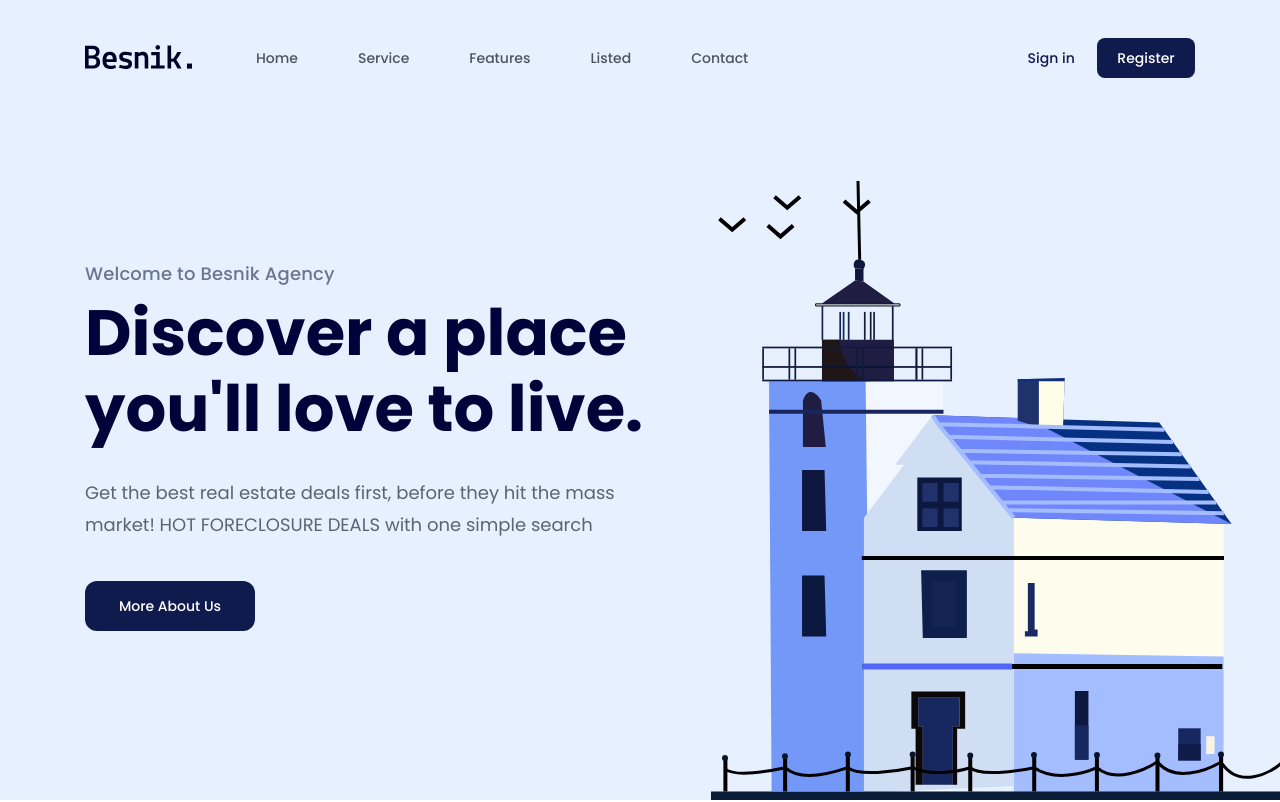
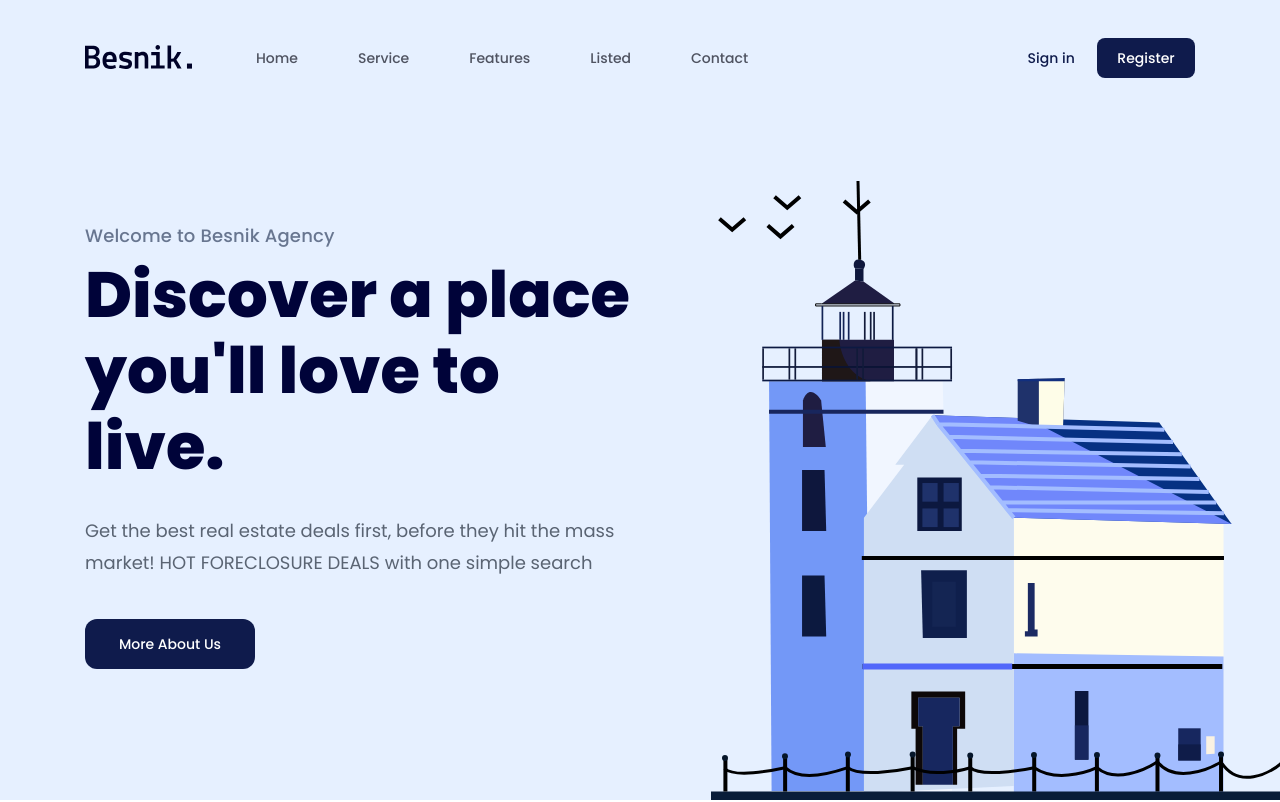
Before and after one commit to Long26thanh/Project_1, a plain HTML site: page index.html in a window 1280 px wide. Shown: the top 802 px of the page. Drawn offline with Linux system fonts and the light colour scheme.

Commit message:
Update index.html

```diff
--- a/index.html
+++ b/index.html
@@ -8,13 +8,8 @@
         <!-- Styles CSS -->
         <link rel="stylesheet" href="./assets/css/styles.css" />
         <!-- Font -->
-        <link rel="preconnect" href="https://fonts.googleapis.com" />
-        <link rel="preconnect" href="https://fonts.gstatic.com" crossorigin />
+        <link rel="stylesheet" href="./assets/fonts/stylesheet.css" />
         <!-- Font Awesome -->
-        <link
-            rel="stylesheet"
-            href="https://fonts.googleapis.com/css2?family=Poppins:ital,wght@0,400;0,500;0,600;0,700;1,400;1,500;1,600;1,700&display=swap"
-        />
         <link
             rel="stylesheet"
             href="https://site-assets.fontawesome.com/releases/v6.5.1/css/all.css"
@@ -112,6 +107,7 @@
         <title>Document</title>
     </head>
     <body>
+        <!-- Header -->
         <header class="fixed-header">
             <div class="content">
                 <nav class="navbar">
@@ -134,6 +130,7 @@
                 </nav>
             </div>
         </header>
+        <!-- Main -->
         <main>
             <!-- Hero -->
             <div class="hero-wrap">
@@ -606,7 +603,7 @@
                 </div>
             </div>
         </main>
-        <!-- footer -->
+        <!-- Footer -->
         <footer class="footer">
             <div class="content">
                 <div class="row row-top">
```
